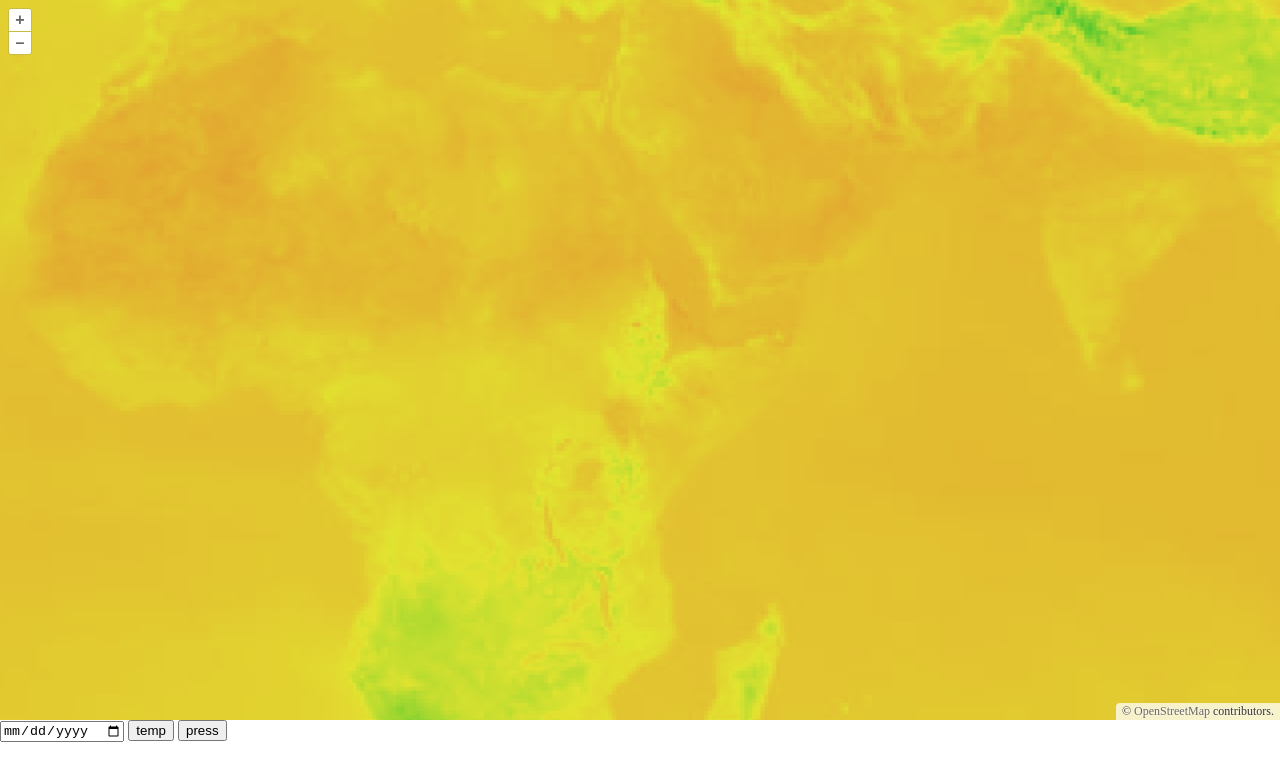
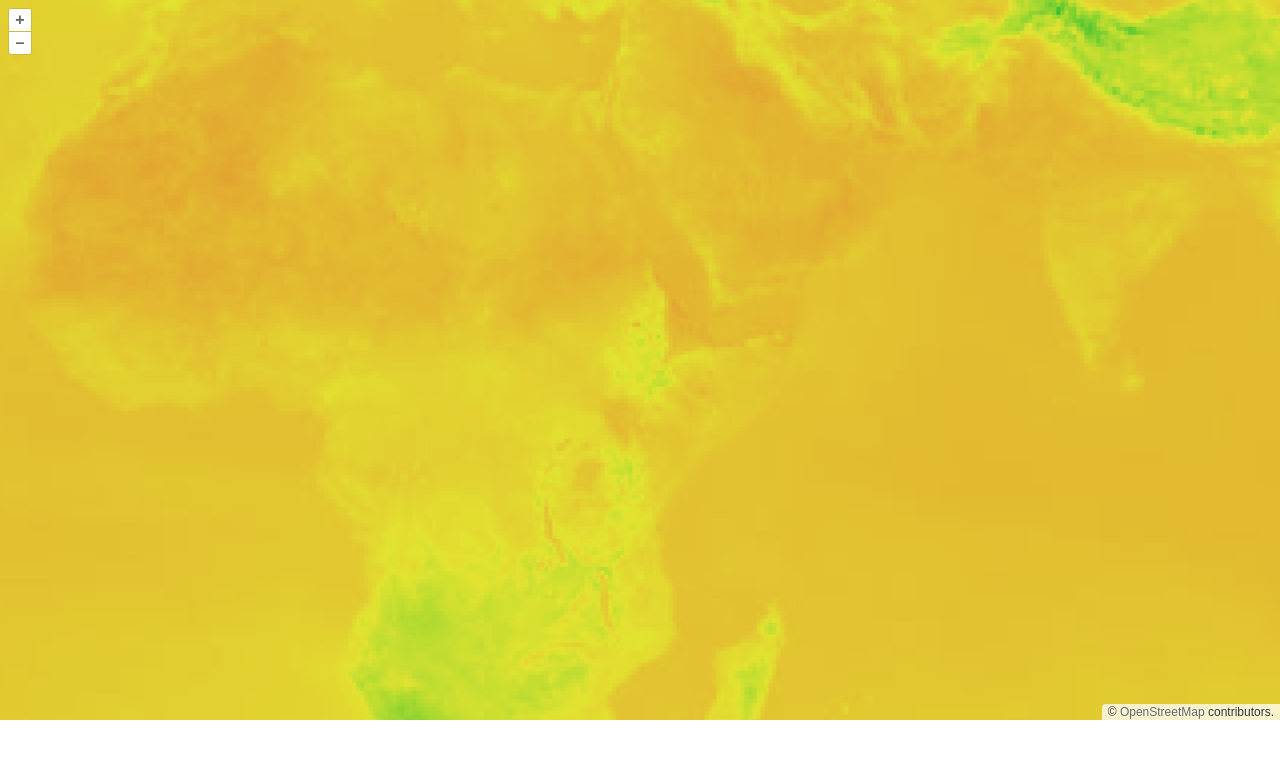
Before and after one commit to PetyaOgurkin/ol-heatmap-tile, a website built with Vite: page index.html in a window 1280 px wide. Built offline with nearby package versions, Linux system fonts and the light colour scheme; what color-rgba, color-space would draw is missing.

Commit message:
fix: fonts

```diff
--- a/index.html
+++ b/index.html
@@ -6,6 +6,11 @@
     <title>Example</title>
 
     <style>
+      html {
+        font-family: Arial;
+        font-size: "132px";
+      }
+
       body {
         margin: 0;
       }
@@ -18,9 +23,6 @@
   </head>
   <body>
     <div id="map"></div>
-    <input type="date" id="date" />
-    <button id="temp">temp</button>
-    <button id="press">press</button>
     <script type="module" src="/src/playground/main.ts"></script>
   </body>
 </html>
--- a/package.json
+++ b/package.json
@@ -2,7 +2,7 @@
   "name": "@petyaogurkin/ol-heatmap-tile",
   "description": "ol plugin for rendering grayscale images",
   "private": false,
-  "version": "2.1.1",
+  "version": "2.1.2",
   "repository": "github:PetyaOgurkin/ol-heatmap-tile",
   "author": "PetyaOgurkin",
   "license": "MIT",
--- a/src/lib/HeatmapTile.ts
+++ b/src/lib/HeatmapTile.ts
@@ -27,7 +27,8 @@ export interface HeatmapTileOptions {
   readonly renderValues?: boolean;
   readonly valueMiniMaxes?: [number, number];
   readonly valueRoundDigits?: number;
-  readonly valuesFont?: string;
+  readonly valuesFontFamily?: string;
+  readonly valuesFontSize?: string;
   readonly valuesColor?: string;
   readonly olOptions?: Options;
 }
@@ -46,7 +47,8 @@ export default class HeatmapTile extends WebGLTile {
   private height: number = 0;
   private part: number[] = [0, 0];
   private renderValues: boolean;
-  private valuesFont: string;
+  private valuesFontFamily: string;
+  private valuesFontSize: string;
   private valuesColor: string;
   private valueMiniMaxes: [number, number];
   private valueRoundDigits: number;
@@ -83,7 +85,9 @@ export default class HeatmapTile extends WebGLTile {
     this.renderBbox = options.renderBbox || this.dataBbox;
 
     this.valueRoundDigits = options.valueRoundDigits || 0;
-    this.valuesFont = options.valuesFont || "24px sans-serif";
+    this.valuesFontFamily =
+      options.valuesFontFamily || window.getComputedStyle(document.querySelector("html")!, null).getPropertyValue("font-family");
+    this.valuesFontSize = options.valuesFontSize || "1.2rem";
     this.valuesColor = options.valuesColor || "#fff";
 
     if (options.data) {
@@ -129,8 +133,12 @@ export default class HeatmapTile extends WebGLTile {
     this._loadData();
   }
 
-  setValuesFont(valuesFont: string) {
-    this.valuesFont = valuesFont;
+  setValuesFontFamily(valuesFontFamily: string) {
+    this.valuesFontFamily = valuesFontFamily;
+  }
+
+  setValuesFontSize(valuesFontSize: string) {
+    this.valuesFontFamily = valuesFontSize;
   }
 
   setValuesColor(valuesColor: string) {
@@ -234,7 +242,8 @@ export default class HeatmapTile extends WebGLTile {
     canvas.width = this.size;
     canvas.height = this.size;
     const context = canvas.getContext("2d")!;
-    context.font = this.valuesFont;
+    context.font = `${this.valuesFontSize} ${this.valuesFontFamily}`;
+
     context.fillStyle = this.valuesColor;
 
     const half = this.compression / 2;
--- a/src/lib/index.ts
+++ b/src/lib/index.ts
@@ -1,2 +1,2 @@
 export { default } from "./HeatmapTile";
-export type { HeatmapTileOptions } from "./HeatmapTile";
+export  type { HeatmapTileOptions } from "./HeatmapTile";
--- a/vite.config.ts
+++ b/vite.config.ts
@@ -3,7 +3,6 @@ import { defineConfig } from "vite";
 import dts from "vite-plugin-dts";
 
 export default defineConfig({
-  base: "/ol-heatmap-tile/",
   build: {
     lib: {
       entry: path.resolve(__dirname, "src/lib/index.ts"),
```
